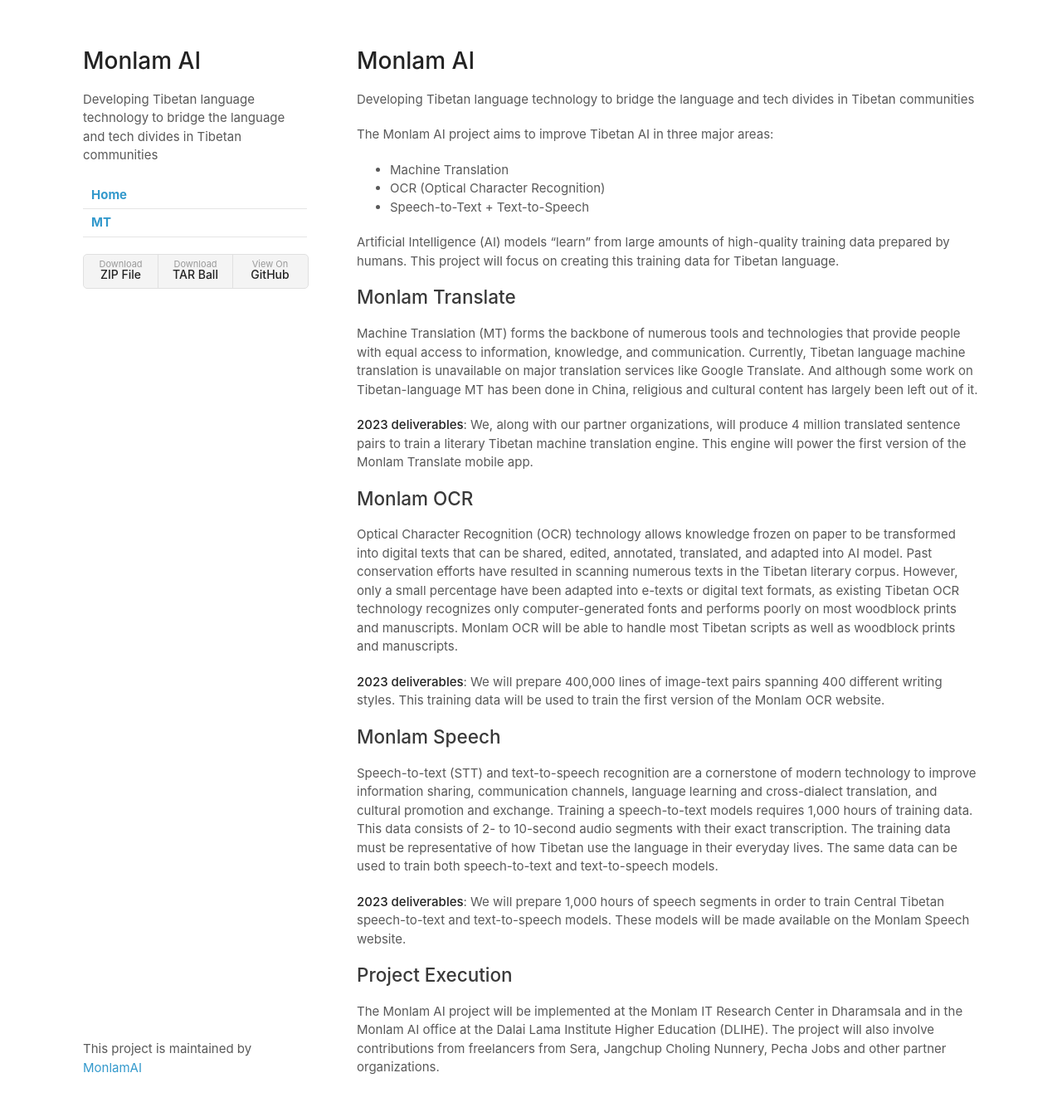
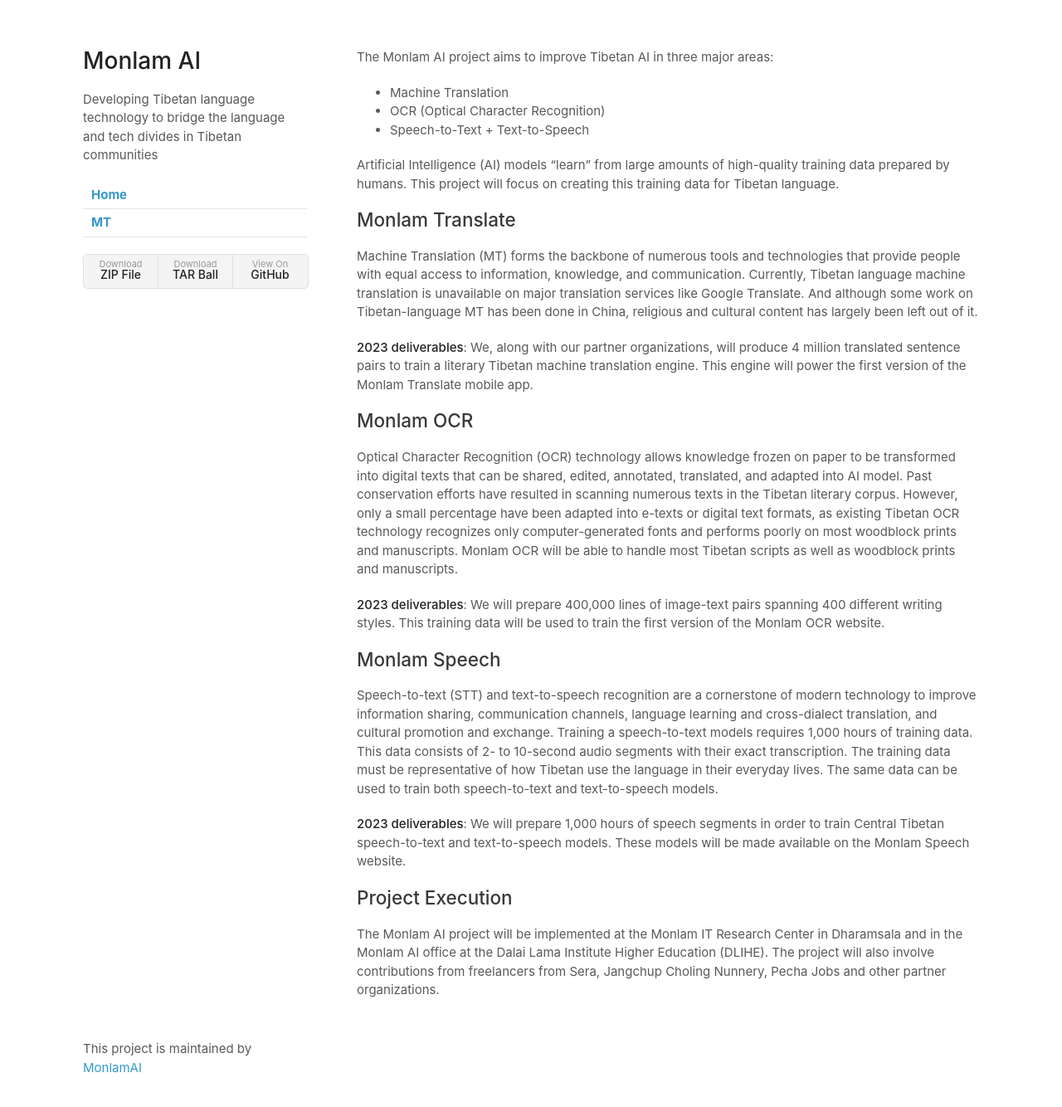
Before and after one commit to MonlamAI/monlam.ai, a Jekyll site: the page built from index.md, in a window 1280 px wide and 1368 px high. Shown: the top 1334 px of the window at 83% size. Built offline with Jekyll 4.4.1, drawn with Linux system fonts in a browser that asks for light colours; our own code applies the rules of GitHub Pages for plain Markdown files.

Commit message:
removed title and description

```diff
--- a/index.md
+++ b/index.md
@@ -1,8 +1,6 @@
 ---
 layout: default
 ---
-# {{site.title}}
-{{site.description}}
 
 The Monlam AI project aims to improve Tibetan AI in three major areas:
 - Machine Translation
```
